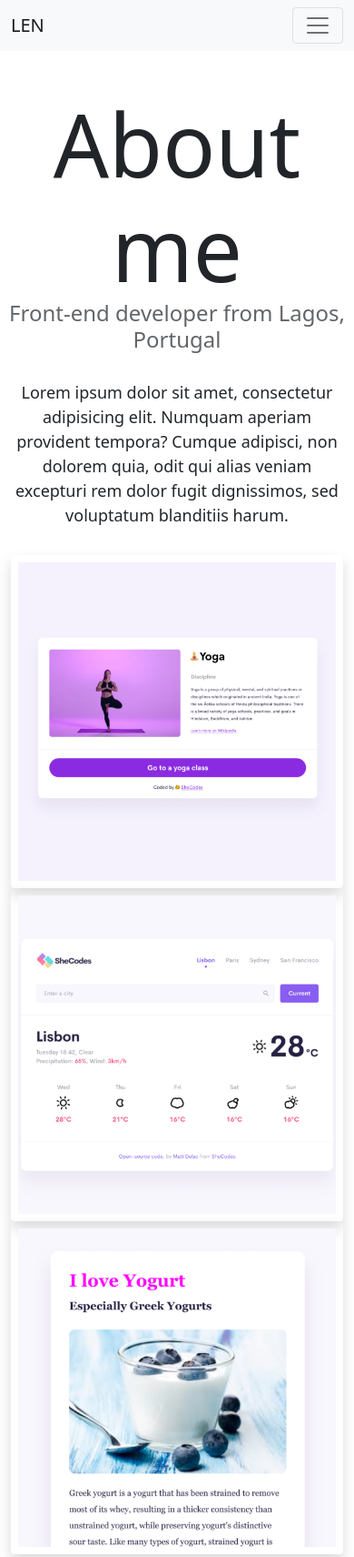
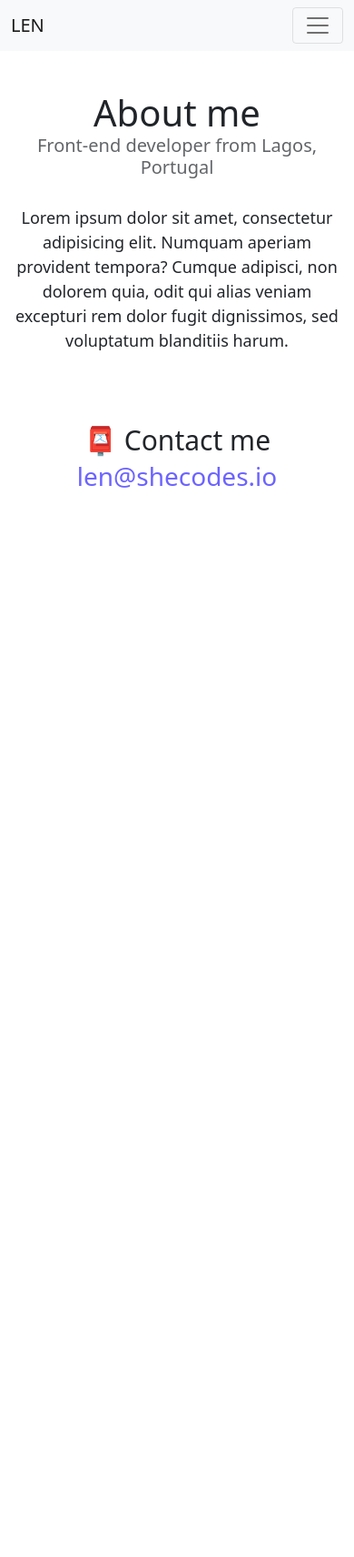
Before and after one commit to MadlenSummer/websites-overview, a plain HTML site: page about.html in a window 390 px wide. Shown: the top 1711 px of the page at 91% size. After the commit the page ends 844 px from the top, so only its background shows below. Drawn offline with nearby package versions, Linux system fonts and the light colour scheme.

Commit message:
updated SEO

```diff
--- a/about.html
+++ b/about.html
@@ -5,6 +5,7 @@
     <meta charset="UTF-8" />
     <meta http-equiv="X-UA-Compatible" content="IE=edge" />
     <meta name="viewport" content="width=device-width, initial-scale=1.0" />
+    <meta name="desciption" content="This page tells you about the websites overview">
 
     <link href="https://cdn.jsdelivr.net/npm/bootstrap@5.0.0-beta2/dist/css/bootstrap.min.css" rel="stylesheet"
         integrity="sha384-BmbxuPwQa2lc/FVzBcNJ7UAyJxM6wuqIj61tLrc4wSX0szH/Ev+nYRRuWlolflfl" crossorigin="anonymous" />
@@ -12,7 +13,7 @@
         integrity="sha384-b5kHyXgcpbZJO/tY9Ul7kGkf1S0CWuKcCD38l8YkeH8z8QjE0GmW1gYU5S9FOnJ0"
         crossorigin="anonymous"></script>
     <link rel="stylesheet" href="style.css" />
-    <title>About Len</title>
+    <title>Overview Websites - About</title>
 </head>
 
 <body>
@@ -51,13 +52,13 @@
     <div class="container">
         <div class="row">
             <div class="col-md-4">
-                <img src="images/yoga.png" class="img-fluid p-2 shadow rounded" />
+                <img src="images/yoga.png" alt="yoga project" class="img-fluid p-2 shadow rounded" />
             </div>
             <div class="col-md-4">
-                <img src="images/weather.png" class="img-fluid p-2 shadow rounded" />
+                <img src="images/weather.png" alt="weather project" class="img-fluid p-2 shadow rounded" />
             </div>
             <div class="col-md-4">
-                <img src="images/yogurt.png" class="img-fluid p-2 shadow rounded" />
+                <img src="images/yogurt.png" alt="yogurt project" class="img-fluid p-2 shadow rounded" />
             </div>
         </div>
     </div>
--- a/style.css
+++ b/style.css
@@ -80,3 +80,21 @@ p {
 .email-link:hover {
     text-decoration: underline;
 }
+
+@media (max-width: 576px) {
+    h1, h2, h3, p {
+        text-align: center;
+    }
+    h1 {
+        font-size: 40px;
+    }
+        h2 {
+            font-size: 30px;
+        }
+                h3 {
+                    font-size: 20px;
+                }
+    img {
+        display: none;
+    }
+}
```
Also changed, not shown: index.html (+8 -7 lines).
